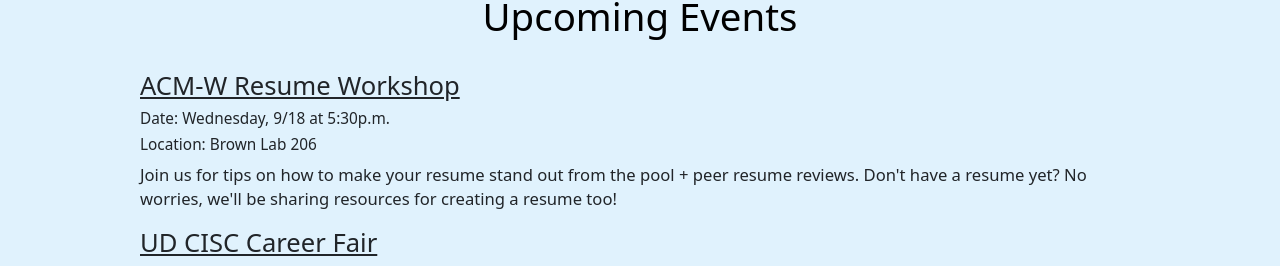
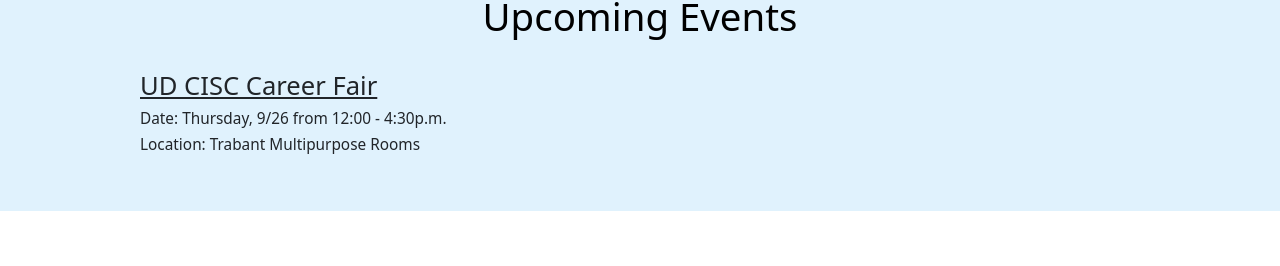
Before and after one commit to acmwud/website, a React (Create React App) app: page /#/ in a window 1280 px wide. Shown: the part 137-403 px from the top of the page. Built offline with nearby package versions, Linux system fonts and the light colour scheme.

Commit message:
added Hanna and updated events!

```diff
--- a/src/Components/Home.tsx
+++ b/src/Components/Home.tsx
@@ -15,6 +15,7 @@
 import IshaPicture from "./Images/EboardPictures/IshaPicture.jpg"
 import JoyPicture from "./Images/EboardPictures/JoyPicture.jpg";
 import OlivePicture from "./Images/EboardPictures/OlivePicture.jpeg";
+import HannaPicture from "./Images/EboardPictures/HannaPicture.jpeg";
 
 import GroupPicture from "./Images/ClubPictures/GroupPicture.jpg";
 
@@ -93,12 +94,12 @@
                       <p>Come hear about the board members, the exciting meetings planned for the semester, and how to get set up with an ACM-W mentor/mentee. We will be providing pizza and cupcakes!</p>
                     </Row> */}
 
-                    <Row>
+                    {/* <Row>
                       <h2><u>ACM-W Resume Workshop</u></h2>
                       <h3>Date: Wednesday, 9/18 at 5:30p.m.</h3>
                       <h3>Location: Brown Lab 206</h3>
                       <p>Join us for tips on how to make your resume stand out from the pool + peer resume reviews. Don't have a resume yet? No worries, we'll be sharing resources for creating a resume too!</p>
-                    </Row>
+                    </Row> */}
 
                     <Row>
                       <h2><u>UD CISC Career Fair</u></h2>
@@ -286,6 +287,8 @@
 
             <EBoardCard name='Olivia Karney' position='Website Manager' image={OliviaPicture} githubURL='https://github.com/okarney' linkedinURL='https://www.linkedin.com/in/olivia-karney/' ></EBoardCard>
 
+            <EBoardCard name='Hanna Gebrel' position='Social Media Chair' image={HannaPicture} githubURL='' linkedinURL='' ></EBoardCard>
+
           </div>
           <br></br>
           <br></br>
```
Also changed, not shown: src/Components/Images/EboardPictures/HannaPicture.jpeg (added).
